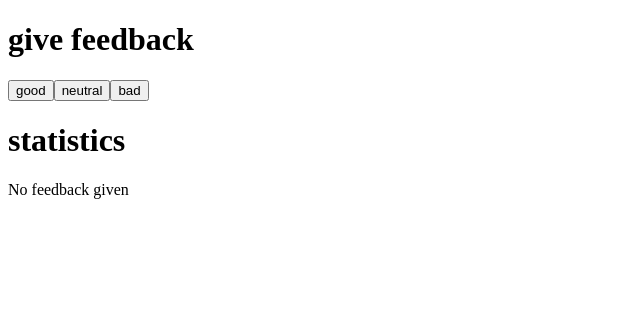
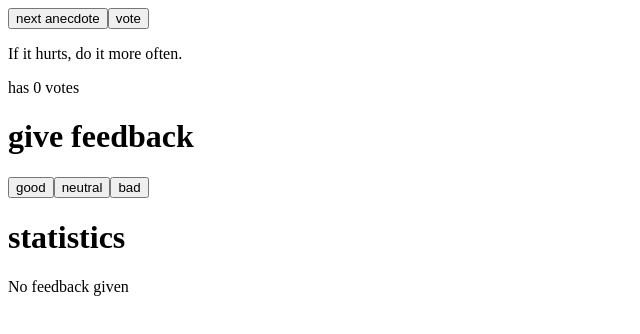
Before and after one commit to jbongbong/CS-E4770, a React (Vite) app in the folder part1/: page / in a window 1280 px wide. Shown: the top 334 px of the page, without its empty margins (0-640 px from the left). Built offline with nearby package versions, Linux system fonts and the light colour scheme.

Commit message:
part 1.13 done

```diff
--- a/part1/src/App.jsx
+++ b/part1/src/App.jsx
@@ -55,8 +55,34 @@
   const [neutral, setNeutral] = useState(0)
   const [bad, setBad] = useState(0)
 
+  const anecdotes = [
+    'If it hurts, do it more often.',
+    'Adding manpower to a late software project makes it later!',
+    'The first 90 percent of the code accounts for the first 10 percent of the development time...The remaining 10 percent of the code accounts for the other 90 percent of the development time.',
+    'Any fool can write code that a computer can understand. Good programmers write code that humans can understand.',
+    'Premature optimization is the root of all evil.',
+    'Debugging is twice as hard as writing the code in the first place. Therefore, if you write the code as cleverly as possible, you are, by definition, not smart enough to debug it.',
+    'Programming without an extremely heavy use of console.log is same as if a doctor would refuse to use x-rays or blood tests when diagnosing patients.',
+    'The only way to go fast, is to go well.'
+  ]
+
+  const [selected, setSelected] = useState(0)
+  const [votes, setVotes] = useState(new Array(anecdotes.length).fill(0))
+
   return (
     <div>
+
+      <Button handleClick={() => setSelected(Math.floor(Math.random() * anecdotes.length))} text="next anecdote"/>
+      {/* vote button */}
+      <Button handleClick={() => {
+        const newVotes = [...votes];
+        console.log(newVotes);
+        newVotes[selected]++;
+        setVotes(newVotes);
+      }} text="vote" />
+      <p>{anecdotes[selected]}</p>
+      <p>has {votes[selected]} votes</p>
+
       <h1> give feedback</h1>
       <Button handleClick={() => setGood(good + 1)} text="good"/>
       <Button handleClick={() => setNeutral(neutral + 1)} text="neutral"/>
@@ -64,6 +90,7 @@
 
       <h1>statistics</h1>
       <Statistics good={good} neutral={neutral} bad={bad}/>
+
     </div>
   )
 }
```
